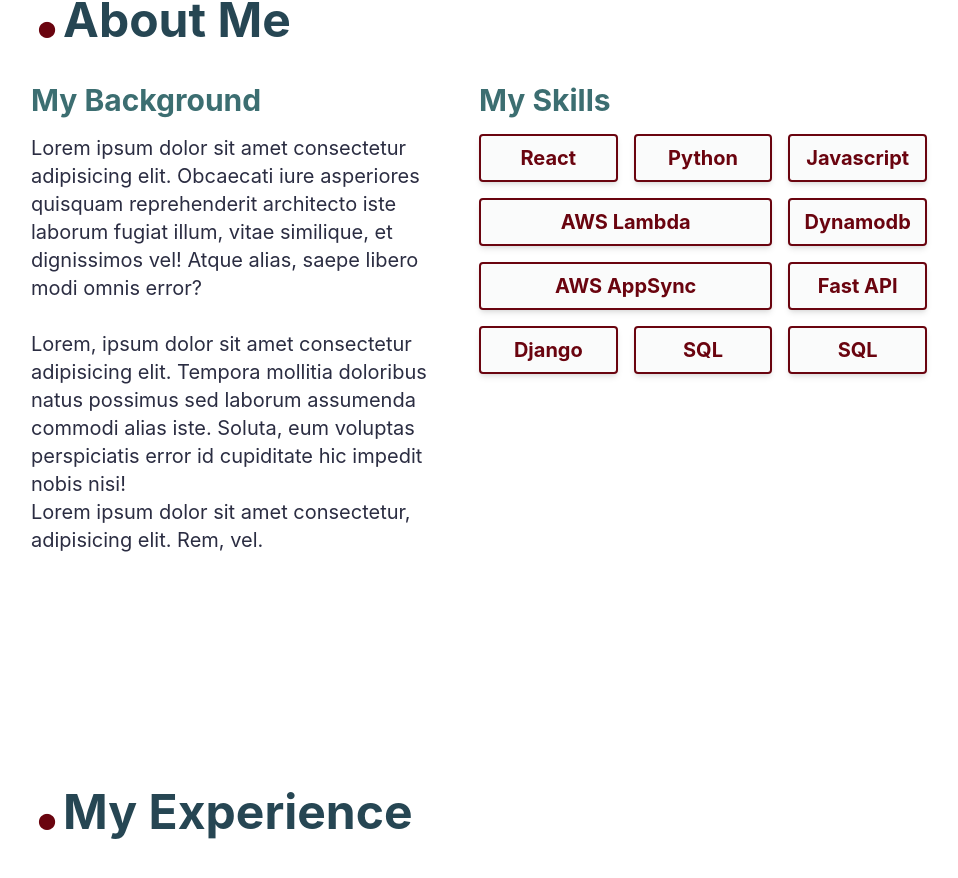
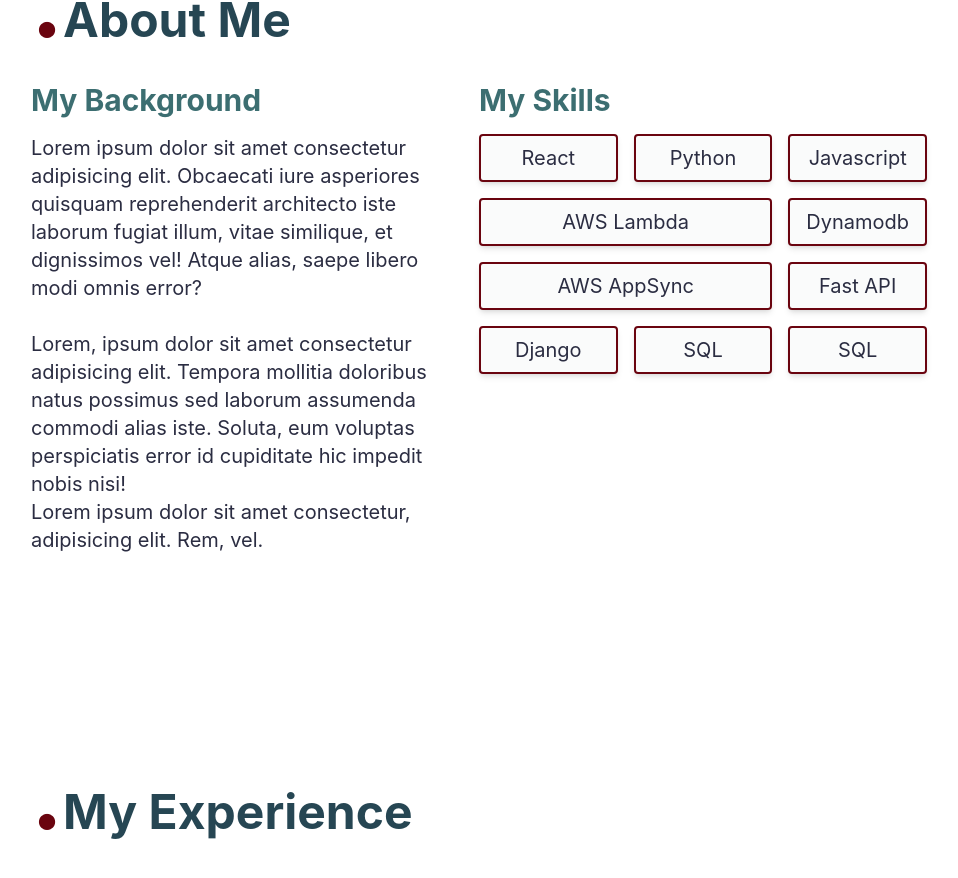
Before and after one commit to Joshuamjv2/portfolio-v1, a Next.js app: page / in a window 1280 px wide. Shown: the part 978-1856 px from the top of the page, without its empty margins (161-1119 px from the left). Built offline with nearby package versions, Linux system fonts and the light colour scheme.

Commit message:
skills buttons

```diff
--- a/pages/components/Navigation.js
+++ b/pages/components/Navigation.js
@@ -35,16 +35,16 @@
                     <div className="mt-8 lg:mt-0 lg:w-1/2">
                         <h3 className="text-[#3c6e71] text-3xl font-bold">My Skills</h3>
                         <ul className="my-4 md:grid md:grid-cols-3 gap-4 flex flex-col">
-                            <li className="bg-[#f8f9fa] border-2 border-[#6A040F] px py-2 text-[#6A040F] text-center text-xl font-bold  rounded bg-opacity-70 shadow-md">React</li>
-                            <li className="bg-[#f8f9fa] border-2 border-[#6A040F] px py-2 text-[#6A040F] text-center text-xl font-bold  rounded bg-opacity-70 shadow-md">Python</li>
-                            <li className="bg-[#f8f9fa] border-2 border-[#6A040F] px py-2 text-[#6A040F] text-center text-xl font-bold  rounded bg-opacity-70 shadow-md">Javascript</li>
-                            <li className="bg-[#f8f9fa] border-2 border-[#6A040F] px py-2 text-[#6A040F] text-center text-xl font-bold  rounded bg-opacity-70 shadow-md col-span-2">AWS Lambda</li>
-                            <li className="bg-[#f8f9fa] border-2 border-[#6A040F] px py-2 text-[#6A040F] text-center text-xl font-bold  rounded bg-opacity-70 shadow-md">Dynamodb</li>
-                            <li className="bg-[#f8f9fa] border-2 border-[#6A040F] px py-2 text-[#6A040F] text-center text-xl font-bold  rounded bg-opacity-70 shadow-md col-span-2">AWS AppSync</li>
-                            <li className="bg-[#f8f9fa] border-2 border-[#6A040F] px py-2 text-[#6A040F] text-center text-xl font-bold  rounded bg-opacity-70 shadow-md">Fast API</li>
-                            <li className="bg-[#f8f9fa] border-2 border-[#6A040F] px py-2 text-[#6A040F] text-center text-xl font-bold  rounded bg-opacity-70 shadow-md">Django</li>
-                            <li className="bg-[#f8f9fa] border-2 border-[#6A040F] px py-2 text-[#6A040F] text-center text-xl font-bold  rounded bg-opacity-70 shadow-md">SQL</li>
-                            <li className="bg-[#f8f9fa] border-2 border-[#6A040F] px py-2 text-[#6A040F] text-center text-xl font-bold  rounded bg-opacity-70 shadow-md">SQL</li>
+                            <li className="bg-[#f8f9fa] border-2 border-[#6A040F] px py-2 text-[#2b2d42] text-center text-xl  rounded bg-opacity-70 shadow-md">React</li>
+                            <li className="bg-[#f8f9fa] border-2 border-[#6A040F] px py-2 text-[#2b2d42] text-center text-xl  rounded bg-opacity-70 shadow-md">Python</li>
+                            <li className="bg-[#f8f9fa] border-2 border-[#6A040F] px py-2 text-[#2b2d42] text-center text-xl  rounded bg-opacity-70 shadow-md">Javascript</li>
+                            <li className="bg-[#f8f9fa] border-2 border-[#6A040F] px py-2 text-[#2b2d42] text-center text-xl  rounded bg-opacity-70 shadow-md col-span-2">AWS Lambda</li>
+                            <li className="bg-[#f8f9fa] border-2 border-[#6A040F] px py-2 text-[#2b2d42] text-center text-xl  rounded bg-opacity-70 shadow-md">Dynamodb</li>
+                            <li className="bg-[#f8f9fa] border-2 border-[#6A040F] px py-2 text-[#2b2d42] text-center text-xl  rounded bg-opacity-70 shadow-md col-span-2">AWS AppSync</li>
+                            <li className="bg-[#f8f9fa] border-2 border-[#6A040F] px py-2 text-[#2b2d42] text-center text-xl  rounded bg-opacity-70 shadow-md">Fast API</li>
+                            <li className="bg-[#f8f9fa] border-2 border-[#6A040F] px py-2 text-[#2b2d42] text-center text-xl  rounded bg-opacity-70 shadow-md">Django</li>
+                            <li className="bg-[#f8f9fa] border-2 border-[#6A040F] px py-2 text-[#2b2d42] text-center text-xl  rounded bg-opacity-70 shadow-md">SQL</li>
+                            <li className="bg-[#f8f9fa] border-2 border-[#6A040F] px py-2 text-[#2b2d42] text-center text-xl  rounded bg-opacity-70 shadow-md">SQL</li>
                         </ul>
                     </div>
                 </div>
```
